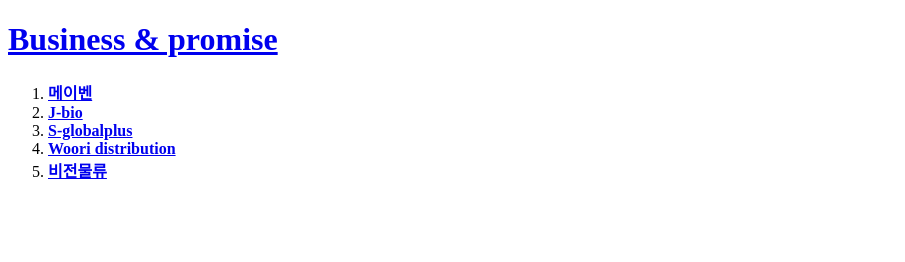
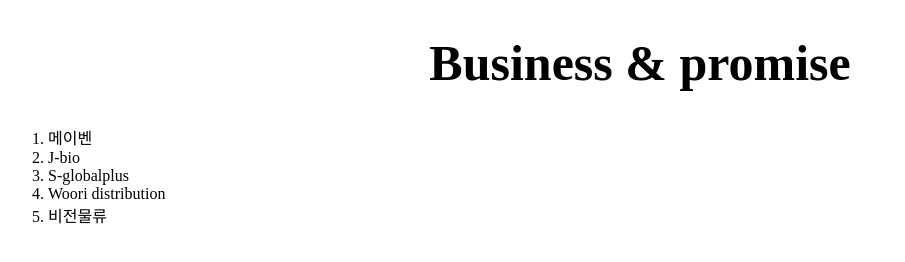
Before and after one commit to t1kim7/t1kim7, a plain HTML site: page index.html in a window 1280 px wide. Shown: the whole page, without its empty margins (0-905 px from the left). Drawn offline with Linux system fonts and the light colour scheme.

Commit message:
기본작성

```diff
--- a/index.html
+++ b/index.html
@@ -2,17 +2,28 @@
 <html>
 
 <head>
-    <title>web1 - Business & promise - 메이벤</title>
+    <title>web - Business & promise - 메이벤</title>
 </head>
-
+<style>
+    a {color:black; text-decoration: none;} h1 {font-size:50px;text-align: center;} h1 { font-size:50px; text-align: center;}
+</style>
 <body>
     <h1><a href="index.html">Business & promise</a></h1>
     <ol>
-        <li><strong><a href="1.html">메이벤</a></strong></li>
-        <li><strong><a href="2.html">J-bio</a></strong></li>
-        <li><strong><a href="3.html">S-globalplus</a></strong></li>
-        <li><strong><a href="4.html">Woori distribution</a></strong></li>
-        <li><strong><a href="5.html">비전물류</a></strong></li>
+        <li><a href="1.html"class="saw">메이벤
+                </a></li>
+        <li><a href="2.html"class="saw">
+                    J-bio
+                </a></li>
+        <li><a href="3.html"class="saw">
+                    S-globalplus
+                </a></li>
+        <li><a href="4.html"class="saw">
+                    Woori distribution
+                </a></li>
+        <li><a href="5.html"class="saw">
+                    비전물류
+                </a></li>
         </0l>
 
 </body>
```
Also changed, not shown: 9.html (added, +39 -0 lines).
